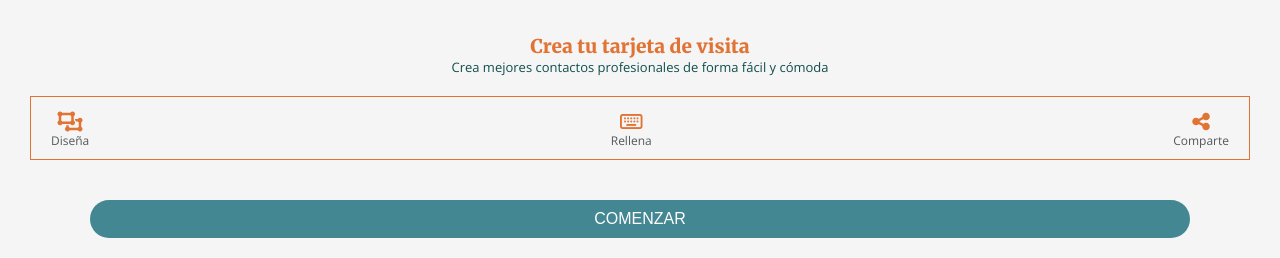
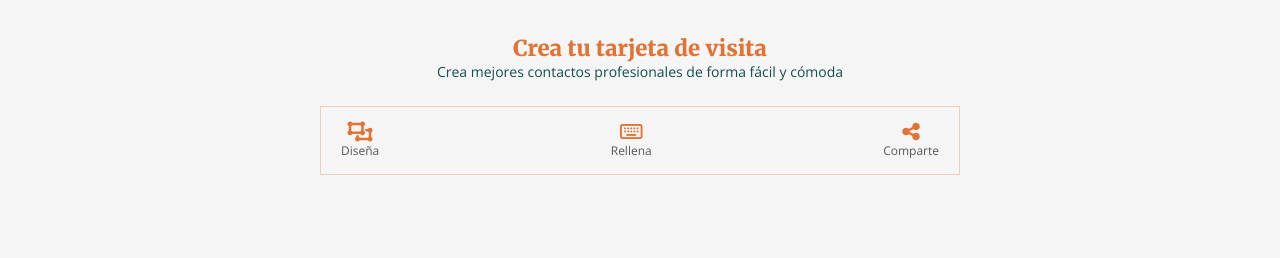
Before and after one commit to Karlafdez7/Create_Card, a website: page src/html/index.html in a window 1280 px wide. Shown: the part 183-441 px from the top of the page. Drawn offline with nearby package versions, Linux system fonts and the light colour scheme; files that its build step writes are made by us from their sources; files whose address does not match are found by name.

Commit message:
add medias_index_main

```diff
--- a/src/scss/layout/_main-landing.scss
+++ b/src/scss/layout/_main-landing.scss
@@ -1,7 +1,3 @@
-html {
-    font-size: 62.5%;
-}
-
 .main {
     display: flex;
     flex-direction: column;
@@ -10,40 +6,57 @@ html {
     background-color: #f5f5f5;
 
 
-    .main--title {
+    &--title {
         font-family: $font__heading;
         font-size: 1.9rem;
         font-weight: bold;
         color: $color__brand1;
         margin: 2rem 3rem 0 3rem;
+
+        @media all and (min-width:768px) {
+            font-size: 2.2rem;
+        }
     }
 
-    .main--item {
+    &--item {
         font-family: $font__text;
         font-size: 1.3rem;
         color: $color__brand2;
         margin: 0 3rem 2rem 3rem;
+
+        @media all and (min-width:768px) {
+            font-size: 1.4rem;
+            margin: 0 25rem 2.5rem 25rem;
+        }
     }
 
-    .main--list {
+    &--list {
         list-style: none;
         display: flex;
         flex-direction: row;
         justify-content: space-between;
-        border: solid 1px $color__brand1;
-        padding: 1.5rem 2rem 1rem 2rem;
+        border: solid 1px rgba(225, 115, 52,0.3);
+        padding: 1.5rem 2rem 1.5rem 2rem;
         margin: 0 3rem 2rem 3rem;
         font-size: 1.2rem;
         color: $color__text;
         font-family: $font__text;
 
-        .main--list_item {
+        @media all and (min-width:768px) {
+            margin: 0 22.5rem 18rem 22.5rem;
+        }
+
+        @media all and (min-width:1024px) {
+            margin: 0 32rem 20rem 32rem;
+        }
+
+        &_item {
             display: flex;
             flex-direction: column-reverse;
             }
     }
 
-    .main--button {
+    &--button {
         font-size: 1.6rem;
         background-color: $--dirty-blue;
         margin: 2rem 9rem 2rem 9rem;
@@ -51,7 +64,14 @@ html {
         border: 1rem;
         border-radius: 5rem;
 
-        .main--button_item {
+        @media all and (min-width:768px) {
+            margin: 0 32rem 5rem 32rem;
+        }
+        @media all and (min-width:1024px) {
+            margin: 0 42rem 7rem 42rem;
+        }
+
+        &_item {
             text-decoration: none;
             color: white;
         }
```
